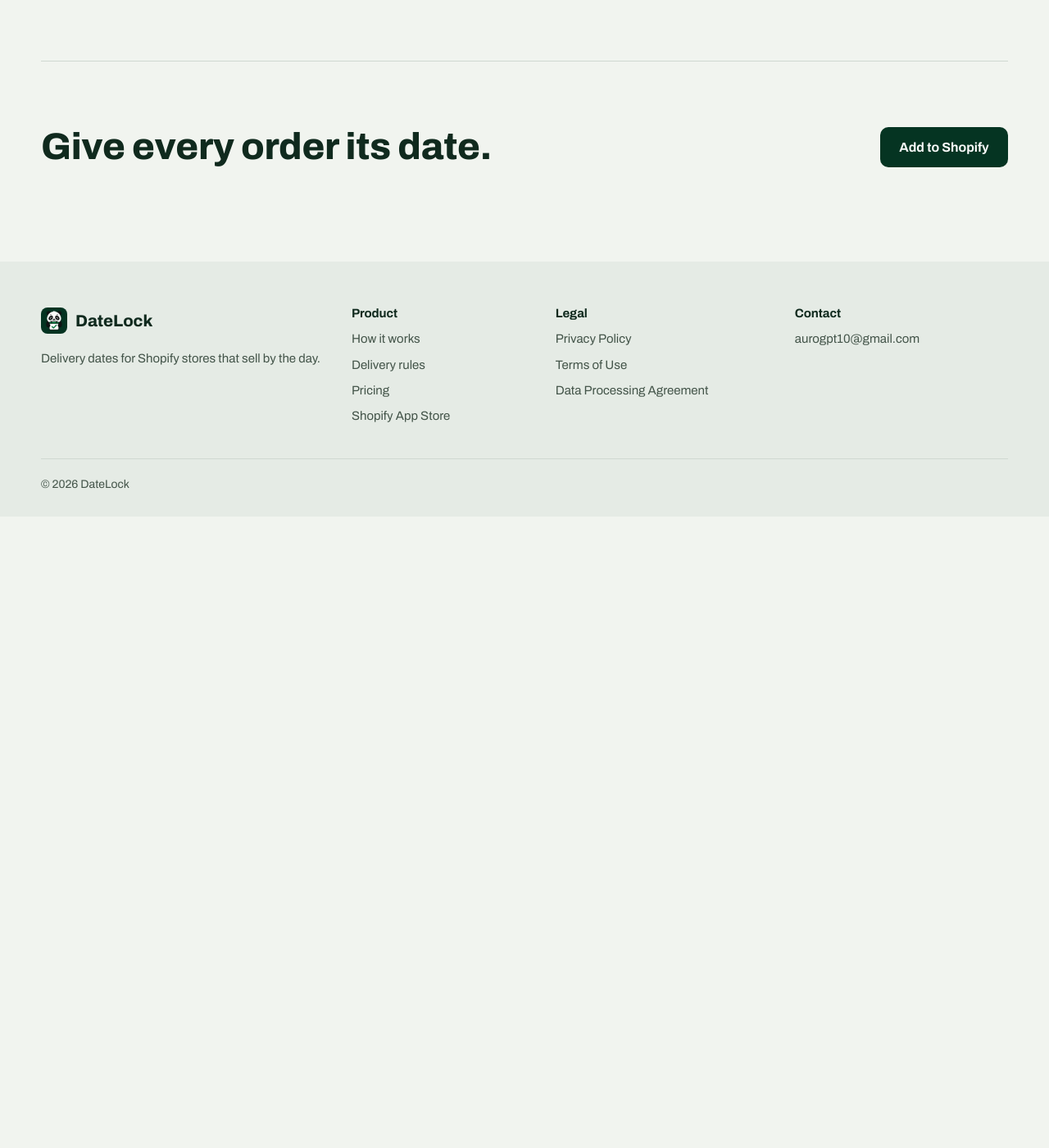
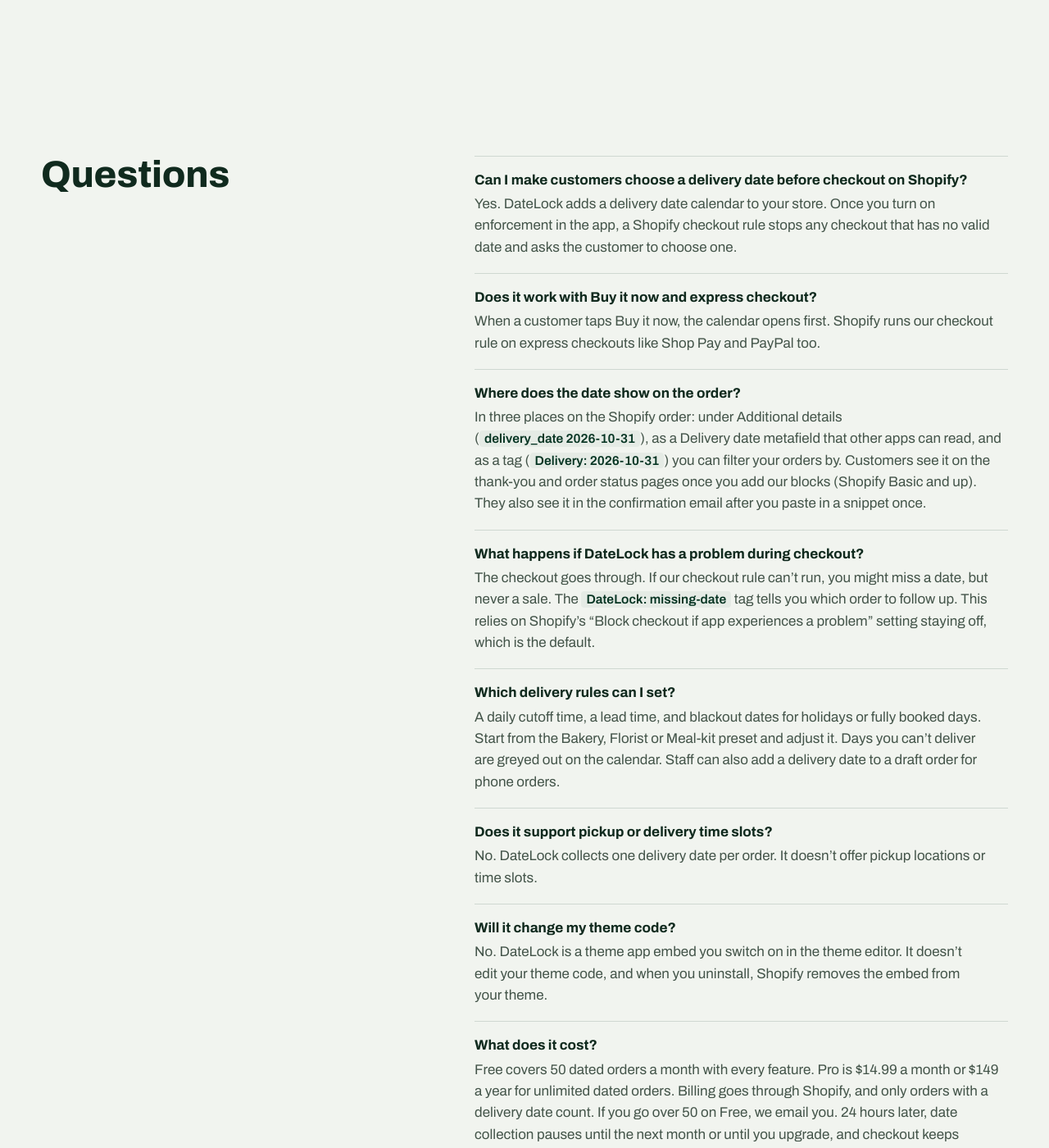
Before and after one commit to aurobindoGupta/datelock-site, a Jekyll site: the page built from index.md, in a window 1280 px wide and 1400 px high, scrolled down 5165 px. Shown: the whole window at 82% size. Built offline with Jekyll 4.4.1, drawn with Linux system fonts in a browser that asks for light colours; before the commit the page ends 5795 px from its top, so only the background shows below that; some of the changed text lies outside the part shown.

Commit message:
site: add a Questions section to the home page
Why: Microsoft's Bing guidance recommends FAQ and Q&A formats, and Bird
publishes a "Require a Delivery Date Before Shopify Checkout" page. The
site had no plain answers to the questions merchants search for. Auro
reviewed the text and approved it, with question 9 reworded.

9 questions after pricing: requiring a date, Buy it now and express
checkout, where the date shows, what happens on a problem, the rules,
pickup and time slots, theme code, cost, and orders it doesn't cover.
Answers reuse wording already on the page. Two facts come from the app
code: no pickup or time-slot feature, and one delivery date per order.
Express checkout is credited to Shopify (only Buy it now is tested).
Questions are h3 headings, not a click-to-open list, so the text is
always in the page. No FAQ markup, because Google stopped showing FAQ
results in May 2026. Styles match the rules list.

Verified: local Jekyll 3.10.0 (github-pages 232) build, headless Chrome
at 1440, 390 and 320: 9 questions, no overflow, no console errors.
Screenshots: evidence/seo-2026-10-27/local/faq-1440.png, faq-390.png,
faq-320.png (planning repo).

Co-Authored-By: Claude Opus 5.5 (1M context) <noreply@anthropic.com>

```diff
--- a/_layouts/home.html
+++ b/_layouts/home.html
@@ -208,6 +208,52 @@ layout: default
   </div>
 </section>
 
+<section class="section" id="faq">
+  <div class="wrap split split-rules">
+    <div class="prose">
+      <h2>Questions</h2>
+    </div>
+    <div class="faq">
+      <div>
+        <h3>Can I make customers choose a delivery date before checkout on Shopify?</h3>
+        <p>Yes. DateLock adds a delivery date calendar to your store. Once you turn on enforcement in the app, a Shopify checkout rule stops any checkout that has no valid date and asks the customer to choose one.</p>
+      </div>
+      <div>
+        <h3>Does it work with Buy it now and express checkout?</h3>
+        <p>When a customer taps Buy it now, the calendar opens first. Shopify runs our checkout rule on express checkouts like Shop Pay and PayPal too.</p>
+      </div>
+      <div>
+        <h3>Where does the date show on the order?</h3>
+        <p>In three places on the Shopify order: under Additional details (<code>delivery_date 2026-10-31</code>), as a Delivery date metafield that other apps can read, and as a tag (<code>Delivery: 2026-10-31</code>) you can filter your orders by. Customers see it on the thank-you and order status pages once you add our blocks (Shopify Basic and up). They also see it in the confirmation email after you paste in a snippet once.</p>
+      </div>
+      <div>
+        <h3>What happens if DateLock has a problem during checkout?</h3>
+        <p>The checkout goes through. If our checkout rule can’t run, you might miss a date, but never a sale. The <code>DateLock: missing-date</code> tag tells you which order to follow up. This relies on Shopify’s “Block checkout if app experiences a problem” setting staying off, which is the default.</p>
+      </div>
+      <div>
+        <h3>Which delivery rules can I set?</h3>
+        <p>A daily cutoff time, a lead time, and blackout dates for holidays or fully booked days. Start from the Bakery, Florist or Meal-kit preset and adjust it. Days you can’t deliver are greyed out on the calendar. Staff can also add a delivery date to a draft order for phone orders.</p>
+      </div>
+      <div>
+        <h3>Does it support pickup or delivery time slots?</h3>
+        <p>No. DateLock collects one delivery date per order. It doesn’t offer pickup locations or time slots.</p>
+      </div>
+      <div>
+        <h3>Will it change my theme code?</h3>
+        <p>No. DateLock is a theme app embed you switch on in the theme editor. It doesn’t edit your theme code, and when you uninstall, Shopify removes the embed from your theme.</p>
+      </div>
+      <div>
+        <h3>What does it cost?</h3>
+        <p>Free covers 50 dated orders a month with every feature. Pro is $14.99 a month or $149 a year for unlimited dated orders. Billing goes through Shopify, and only orders with a delivery date count. If you go over 50 on Free, we email you. 24 hours later, date collection pauses until the next month or until you upgrade, and checkout keeps working the whole time. Uninstall and billing stops.</p>
+      </div>
+      <div>
+        <h3>Which orders does DateLock not cover?</h3>
+        <p>Point of Sale sales, subscription renewals, and orders created by other apps. Shopify doesn’t run checkout rules on these, so DateLock can’t block them for a missing date.</p>
+      </div>
+    </div>
+  </div>
+</section>
+
 <section class="section closing">
   <div class="wrap">
     <div class="closing-row">
--- a/assets/css/site.css
+++ b/assets/css/site.css
@@ -299,6 +299,12 @@ h3 { font-size: 1.1875rem; font-weight: 680; line-height: 1.25; }
 .bill-opt[aria-pressed="true"] { background: var(--forest); color: #fff; }
 .price-notes { margin: 32px auto 0; padding-left: 1.1em; max-width: 41.1em; color: var(--ink-2); font-size: 0.9375rem; display: grid; gap: 8px; }
 
+/* FAQ */
+.faq div { padding: 18px 0; border-top: 1px solid var(--line); }
+.faq div:last-child { border-bottom: 1px solid var(--line); }
+.faq h3 { font-weight: 720; font-stretch: 88%; font-size: 1.0625rem; }
+.faq p { margin-top: 6px; color: var(--ink-2); max-width: 40em; }
+
 /* Closing */
 .closing { padding-top: 0; }
 .closing-row { display: flex; flex-wrap: wrap; align-items: center; justify-content: space-between; gap: 24px; padding-top: clamp(48px, 7vw, 80px); border-top: 1px solid var(--line); }
```
